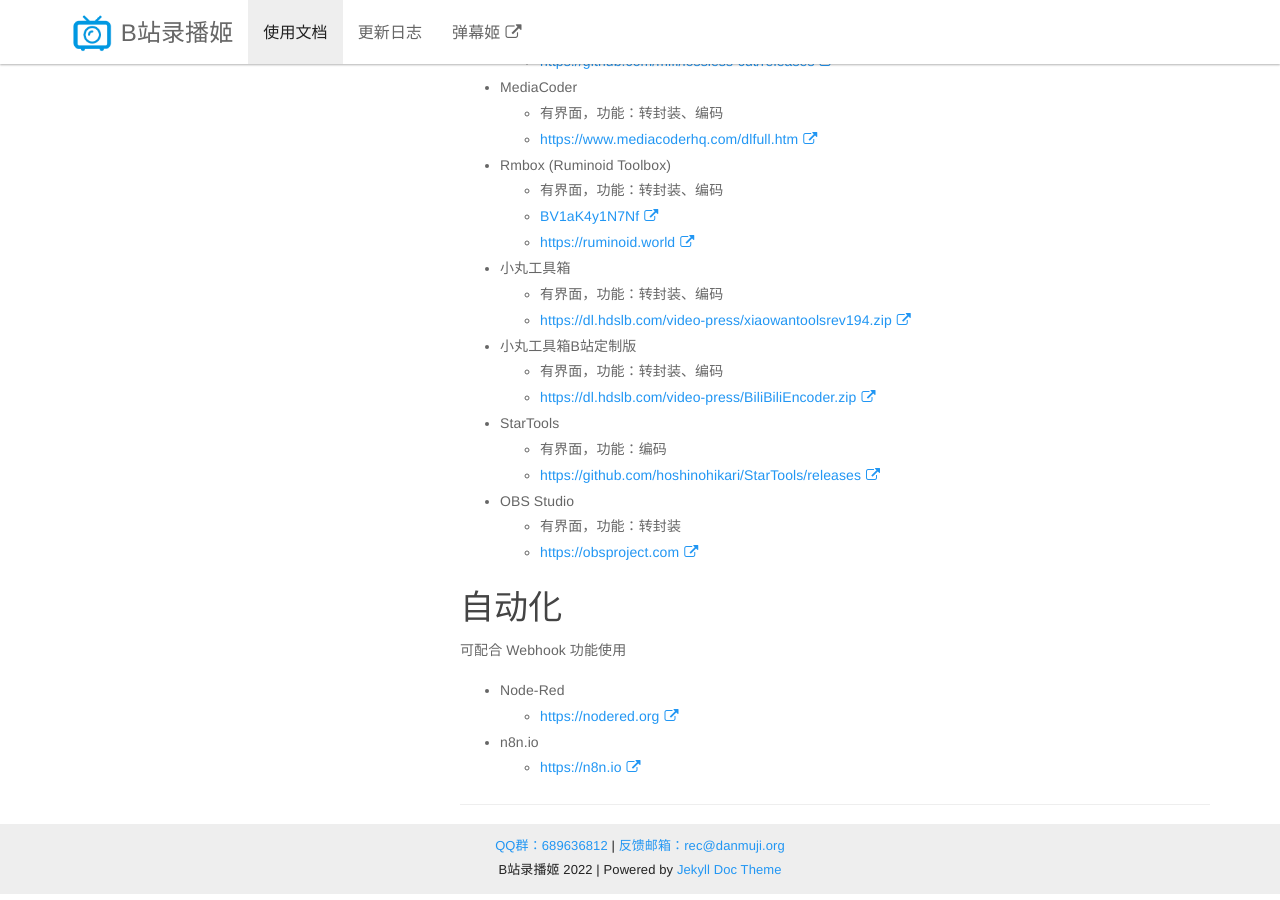
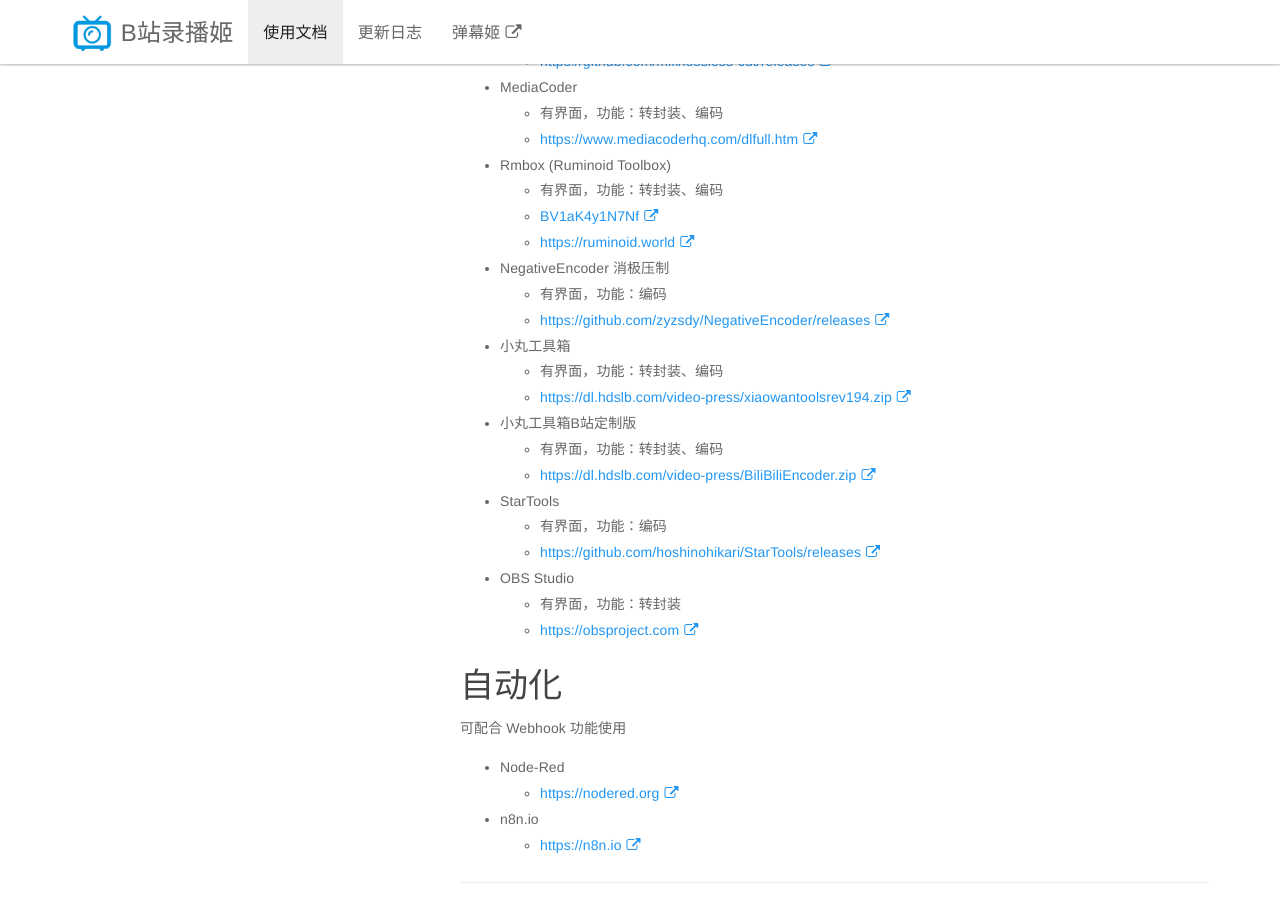
Before and after one commit to BililiveRecorder/website-jekyll-retired, a Jekyll site: the page built from _docs/basic/related.md, in a window 1280 px wide and 900 px high, scrolled down 1127 px. Built offline with Jekyll 4.4.1, drawn with Linux system fonts in a browser that asks for light colours.

Commit message:
update related.md

```diff
--- a/_docs/basic/related.md
+++ b/_docs/basic/related.md
@@ -50,6 +50,9 @@ title: 相关软件
   - 有界面，功能：转封装、编码
   - <a href="https://www.bilibili.com/video/BV1aK4y1N7Nf" rel="noopener noreferrer nofollow" target="_blank">BV1aK4y1N7Nf<i class="fa fa-external-link" style="margin-left:5px"></i></a>
   - <a href="https://ruminoid.world" rel="noopener noreferrer nofollow" target="_blank">https://ruminoid.world<i class="fa fa-external-link" style="margin-left:5px"></i></a>
+- NegativeEncoder 消极压制
+  - 有界面，功能：编码
+  - <a href="https://github.com/zyzsdy/NegativeEncoder/releases" rel="noopener noreferrer nofollow" target="_blank">https://github.com/zyzsdy/NegativeEncoder/releases<i class="fa fa-external-link" style="margin-left:5px"></i></a>
 - 小丸工具箱
   - 有界面，功能：转封装、编码
   - <a href="https://dl.hdslb.com/video-press/xiaowantoolsrev194.zip" rel="noopener noreferrer nofollow" target="_blank">https://dl.hdslb.com/video-press/xiaowantoolsrev194.zip<i class="fa fa-external-link" style="margin-left:5px"></i></a>
```
